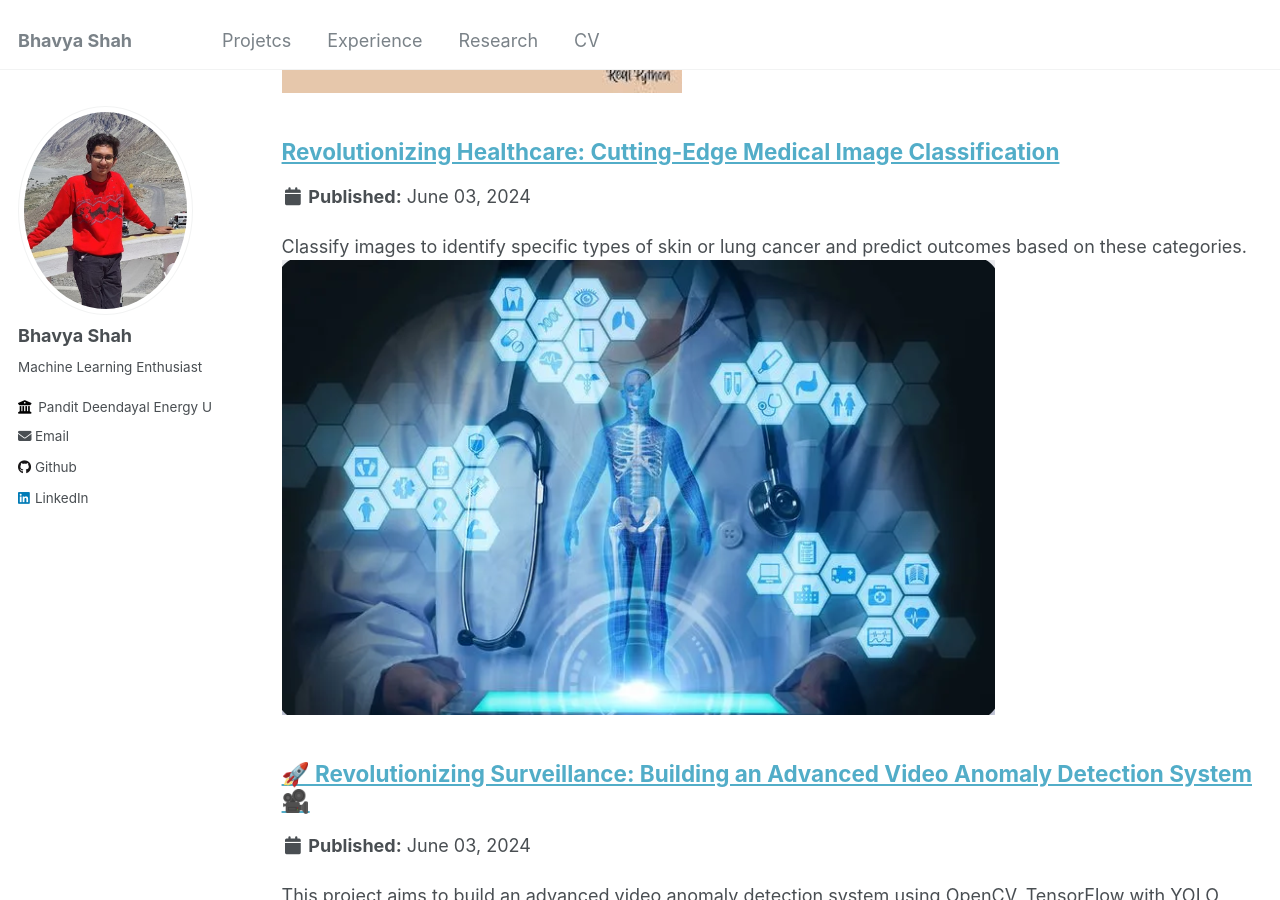
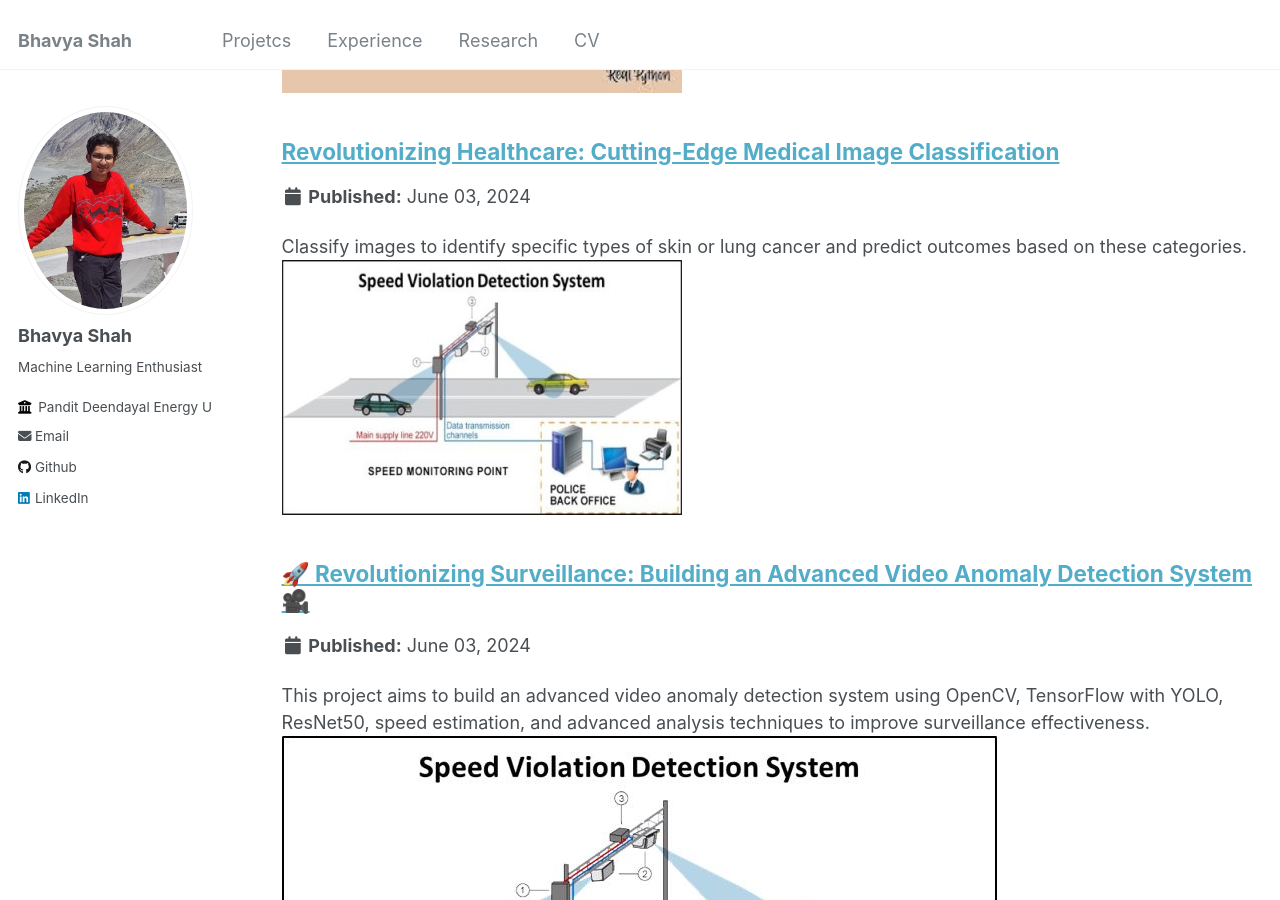
Before and after one commit to B3CODER/B3CODER.github.io, a Jekyll site: the page built from _pages/portfolio.html, in a window 1280 px wide and 900 px high, scrolled down 433 px. Built offline with Jekyll 4.4.1, drawn with Linux system fonts in a browser that asks for light colours.

Commit message:
Update portfolio-2.html

```diff
--- a/_portfolio/portfolio-2.html
+++ b/_portfolio/portfolio-2.html
@@ -1,6 +1,6 @@
 ---
 title: "Revolutionizing Healthcare: Cutting-Edge Medical Image Classification"
-excerpt: "Classify images to identify specific types of skin or lung cancer and predict outcomes based on these categories. <br/><img src='/images/image2.png'>"
+excerpt: "Classify images to identify specific types of skin or lung cancer and predict outcomes based on these categories. <br/><img src='/images/img-anamoly-400-255.jpg'>"
 collection: portfolio
 ---
 Two Convolutional Neural Network (CNN) models were created to classify skin and lung cancer images, utilizing data from Kaggle datasets. Information about cancer types and treatments was gathered through web scraping. The user-friendly frontend was developed using Flask and hosted on a local server, allowing users to classify cancer images and access valuable information about cancer types and potential treatments.
```
